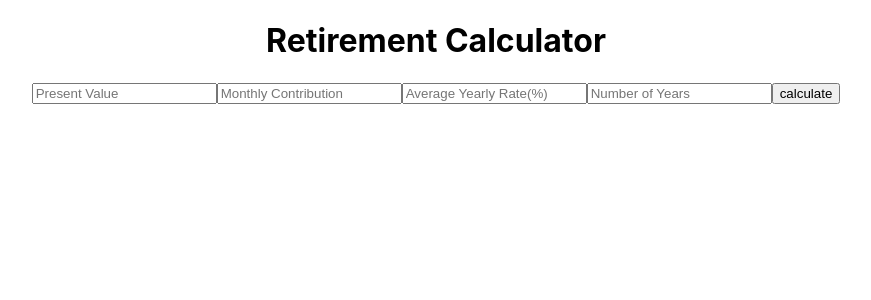
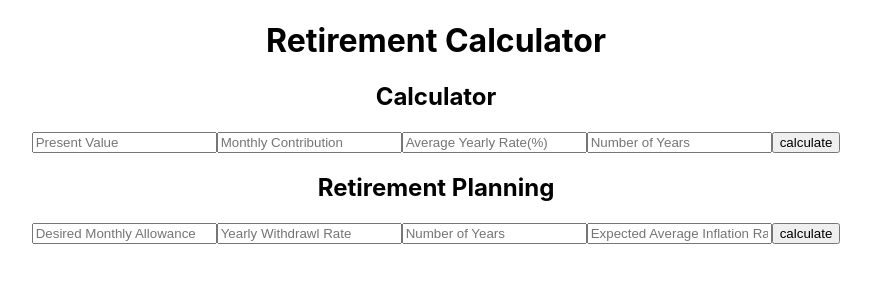
Before and after one commit to bquizza5/retirement_calculator, a React (Create React App) app in the folder front-end/: page / in a window 1280 px wide. Shown: the top 300 px of the page, without its empty margins (204-1075 px from the left). Built offline with nearby package versions, Linux system fonts and the light colour scheme.

Commit message:
planner started

```diff
--- a/front-end/src/App.js
+++ b/front-end/src/App.js
@@ -1,5 +1,6 @@
 import React from 'react';
 import Retirement from './components/calculator'
+import Planner from './components/planner'
 import './App.css';
 
 function App() {
@@ -7,6 +8,7 @@ function App() {
     <div className="App">
       <h1>Retirement Calculator</h1>
       <Retirement />
+      <Planner />
     </div>
   );
 }
--- a/front-end/src/components/calculator.js
+++ b/front-end/src/components/calculator.js
@@ -1,5 +1,4 @@
 import React, { useState } from 'react';
-import Finance from 'financejs'
 
 function Calculator() {
 
@@ -13,29 +12,21 @@ function Calculator() {
 
     const FV = (pv, i, pmt, n) => {
         let fv = pv
-        let count = 0
-        console.log(fv)
         for (let x = 0; x < n; x++) {
             fv = (fv).toFixed(2)*((1+(i/100))) + pmt
-            count += 1
-
         }
         setResults(fv.toFixed(2))
-
-
-
-
     }
 
     const submitHandler = (n) => {
         n.preventDefault()
         FV(parseFloat(values.pv), parseFloat(values.i)/12, parseFloat(values.pmt), parseFloat(values.n)*12,)
-
     }
 
 
     return (
         <>
+            <h2>Calculator</h2>
             <form onSubmit={submitHandler}>
                 <input name='pv' placeholder='Present Value' onChange={changeHandler} value={values.pv} />
                 <input name='pmt' placeholder='Monthly Contribution' onChange={changeHandler} value={values.pmt} />
@@ -44,8 +35,7 @@ function Calculator() {
                 <button>calculate</button>
             </form>
             <div>
-                {results ? <p>{results}</p>: <div></div>}
-
+                {results ? <p>${results.toString().replace(/\B(?=(\d{3})+(?!\d))/g, ",")}</p>: <div></div>}
             </div>
         </>
     );
--- /dev/null
+++ b/front-end/src/components/planner.js
@@ -0,0 +1,46 @@
+import React, { useState } from 'react';
+
+function Planner() {
+
+    const [values, setValues] = useState({})
+    const [results, setResults] = useState()
+
+    const changeHandler = (value) => {
+        console.log(values)
+        setValues({ ...values, [value.target.name]: value.target.value })
+    }
+
+    const retirementBalance = (allowance, rate, years, inflation) => {
+
+        let balance =((allowance*12)/(rate/100))*(Math.pow((inflation/100 + 1), years))
+        setResults(balance.toFixed(2))
+
+    }
+
+
+
+    const submitHandler = (n) => {
+        n.preventDefault()
+        retirementBalance(parseFloat(values.allowance), parseFloat(values.rate), parseFloat(values.years), parseFloat(values.inflation))
+
+    }
+
+
+    return (
+        <>
+            <h2>Retirement Planning</h2>
+            <form onSubmit={submitHandler}>
+                <input name='allowance' placeholder='Desired Monthly Allowance' onChange={changeHandler} value={values.allowance} />
+                <input name='rate' placeholder='Yearly Withdrawl Rate' onChange={changeHandler} value={values.rate} />
+                <input name='years' placeholder='Number of Years' onChange={changeHandler} value={values.years} />
+                <input name='inflation' placeholder='Expected Average Inflation Rate' onChange={changeHandler} value={values.inflation} />
+                <button>calculate</button>
+            </form>
+            <div>
+                {results ? <p>${results.toString().replace(/\B(?=(\d{3})+(?!\d))/g, ",")}</p>: <div></div>}
+            </div>
+        </>
+    );
+}
+
+export default Planner;
```
